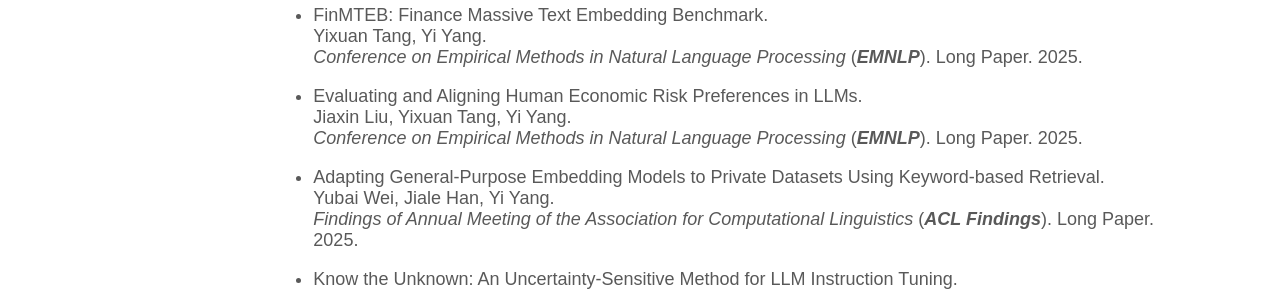
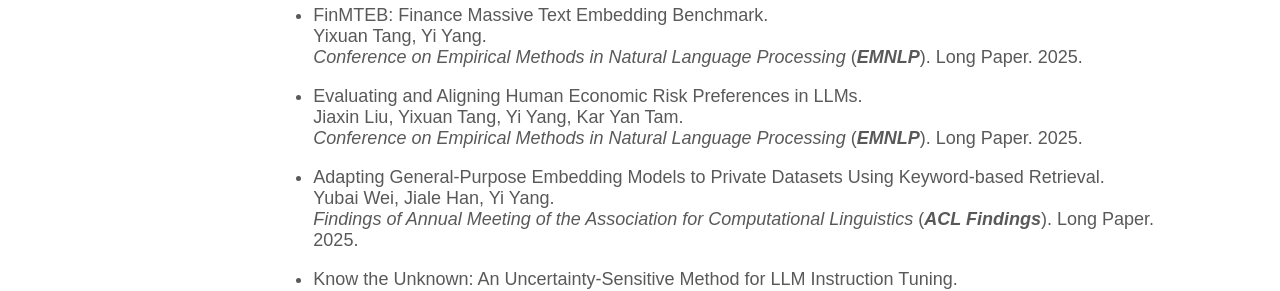
Before and after one commit to yya518/yya518.github.io, a Jekyll site: the page built from research.md, in a window 1280 px wide and 900 px high. Shown: the part 421-712 px from the top of the window. Built offline with Jekyll 4.4.1, drawn with Linux system fonts in a browser that asks for light colours.

Commit message:
update emnlp

```diff
--- a/research.md
+++ b/research.md
@@ -26,7 +26,7 @@
 {: .nlp}
 
 + Evaluating and Aligning Human Economic Risk Preferences in LLMs.
-Jiaxin Liu, Yixuan Tang, Yi Yang.
+Jiaxin Liu, Yixuan Tang, Yi Yang, Kar Yan Tam.
 *Conference on Empirical Methods in Natural Language Processing* (***EMNLP***). Long Paper. 2025.
 {: .nlp}
 
```
